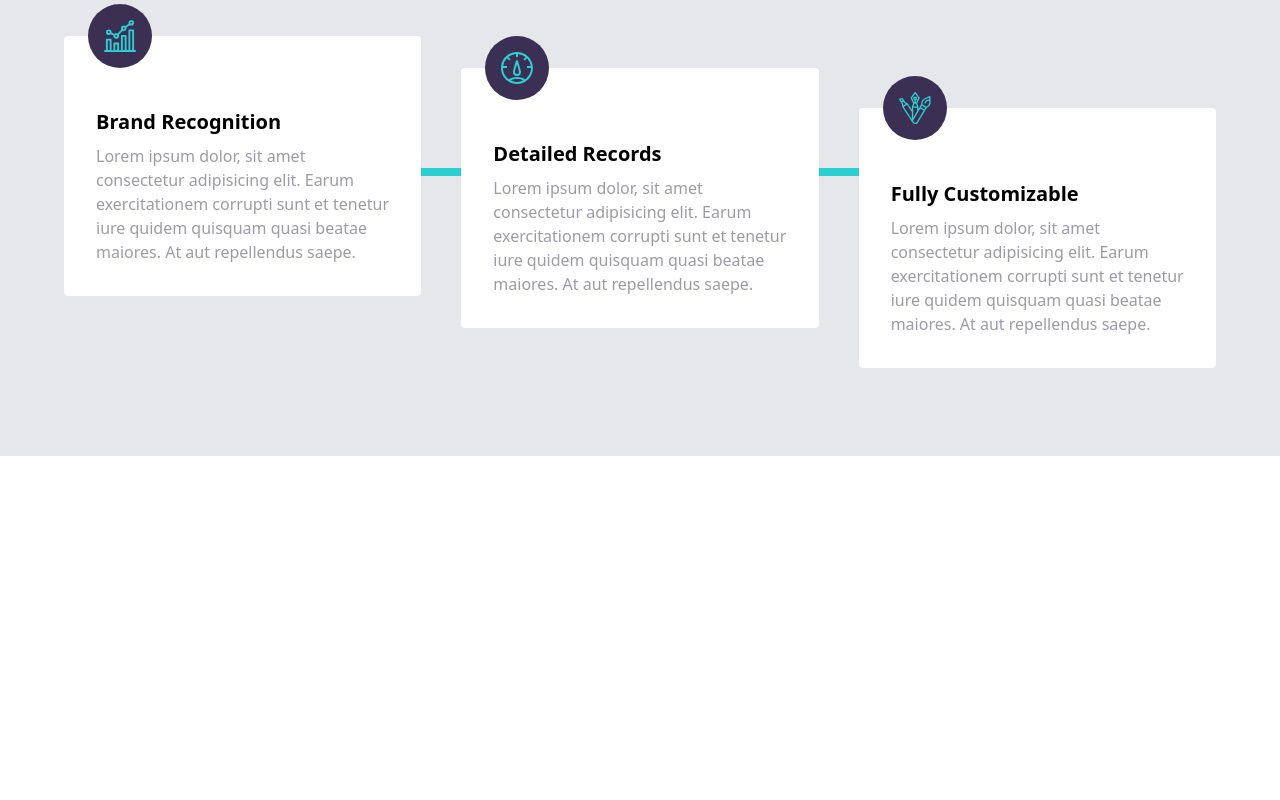
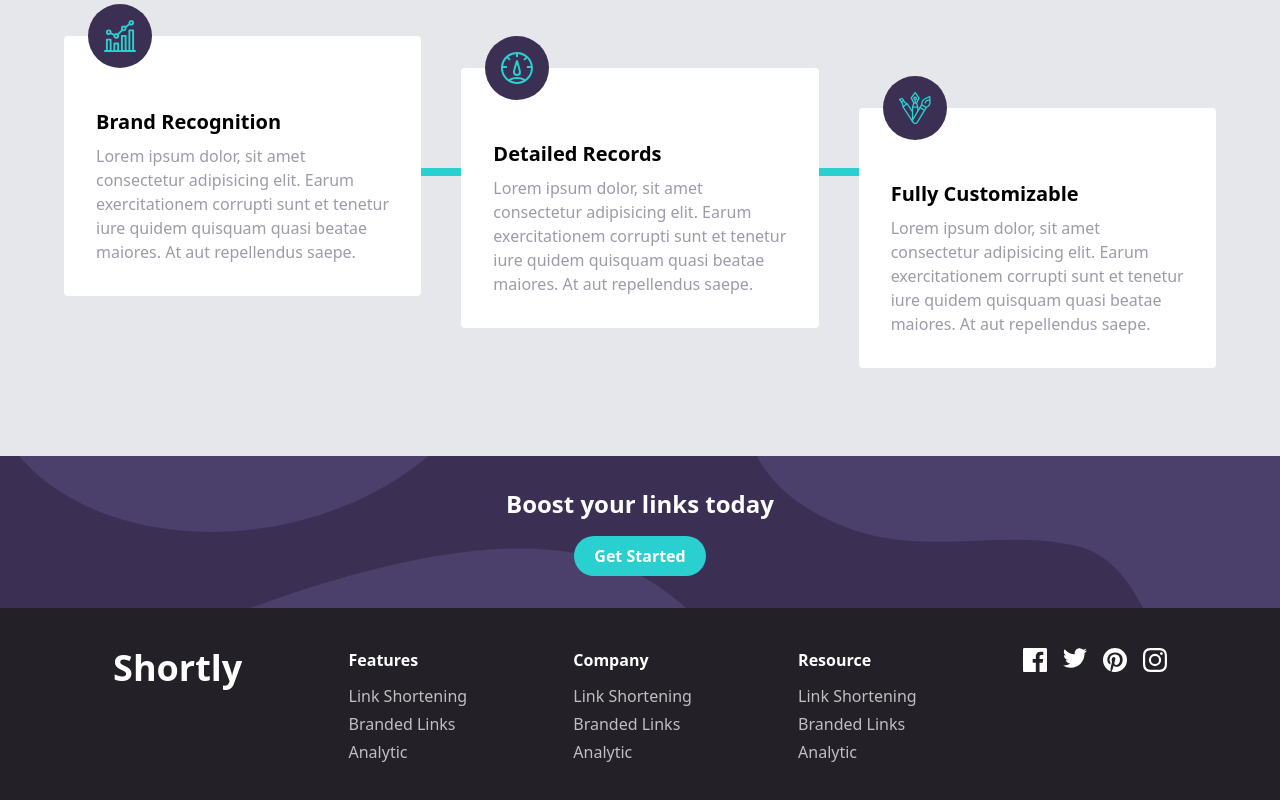
Before and after one commit to 0paziz/URL-shortening-API-landing-page-solution, a React (Vite) app: page / in a window 1280 px wide. Shown: the part 870-1670 px from the top of the page. Before the commit the page ends 1326 px from the top, so only its background shows below. Built offline with nearby package versions, Linux system fonts and the light colour scheme.

Commit message:
add footer

```diff
--- a/src/App.css
+++ b/src/App.css
@@ -47,5 +47,28 @@
     background-repeat: no-repeat; /* Prevents the image from repeating */
     background-size: cover; /* Scales the image to cover the entire div area */
     background-position: center; /* Centers the background image */
-    /* Add other styles as needed */
 }
+
+
+.bg-boost-desktop{
+    width: 100%;
+    background-image: url('/images/bg-boost-desktop.svg'); /* Reference your SVG file */
+    background-repeat: no-repeat; /* Prevents the image from repeating */
+    background-size: cover; /* Scales the image to cover the entire div area */
+    background-position: center; /* Centers the background image */
+
+}
+
+ .bgvery-dark-violet{
+    background-color: var( --very-dark-violet);
+
+ }
+
+
+ .graytextFooter{
+    color: var(--gray);
+}
+
+.graytextFooter:hover{
+    color: var(--cyan);
+}
--- a/src/App.jsx
+++ b/src/App.jsx
@@ -2,6 +2,7 @@ import React from 'react'
 import Navbar from './component/Navbar'
 import Hero from './component/Hero'
 import ShortenLinksFeatures from './component/ShortenLinksFeatures'
+import Footer from './component/Footer'
 
 export default function App() {
   return (
@@ -9,6 +10,7 @@ export default function App() {
     <Navbar/>
     <Hero/>
     <ShortenLinksFeatures/>
+    <Footer/>
 
     </>
   )
--- /dev/null
+++ b/src/component/Footer.jsx
@@ -0,0 +1,54 @@
+import React from 'react'
+import "../App.css"
+
+export default function Footer() {
+  return (
+    <>
+    {/*CTA*/}
+    <section className='darkVoiletBg py-4 bg-boost-desktop'>
+        <div className='flex flex-col items-center justify-center gap-4 p-4'>
+            <h2 className='text-white font-bold text-2xl'>Boost your links today</h2>
+            <button className='BgCyanColor  rounded-full py-2 px-5 font-bold text-white hover:opacity-50 cursor-pointer'>Get Started</button>
+        </div>
+    </section>
+
+    <footer className='bgvery-dark-violet p-10 '>
+
+    <div className='max-w-6xl  mx-auto'>
+        <div className='flex gap-2 justify-around'>
+              <div >
+        <h1 className='text-4xl text-white font-bold pb-2'>Shortly</h1>
+    </div>
+            <ul className='gap-y-1 flex flex-col'>
+                <li className='text-white pb-2 font-bold'>Features</li>
+                <li className='graytextFooter'> <a href="">Link Shortening</a> </li>
+                <li className='graytextFooter'><a href="">Branded Links</a></li>
+                <li className='graytextFooter'><a href="">Analytic</a></li>
+            </ul>
+
+            <ul className='gap-y-1 flex flex-col'>
+                <li className='text-white pb-2 font-bold'>Company</li>
+                <li className='graytextFooter'> <a href="">Link Shortening</a> </li>
+                <li className='graytextFooter'><a href="">Branded Links</a></li>
+                <li className='graytextFooter'><a href="">Analytic</a></li>
+            </ul>
+
+            <ul className='gap-y-1 flex flex-col'>
+                <li className='text-white pb-2 font-bold'>Resource</li>
+                <li className='graytextFooter'> <a href="">Link Shortening</a> </li>
+                <li className='graytextFooter'><a href="">Branded Links</a></li>
+                <li className='graytextFooter'><a href="">Analytic</a></li>
+            </ul>
+
+            <ul className='flex gap-4 justify-center'>
+                <li className=''><a href=""><img src='/images/icon-facebook.svg' alt=''/></a></li>
+                <li ><a  href=""><img  src='/images/icon-twitter.svg' alt=''/></a></li>
+                <li><a href=""><img src='/images/icon-pinterest.svg' alt=''/></a></li>
+                 <li> <a href=""><img src='/images/icon-instagram.svg' alt=''/></a> </li>
+            </ul>
+        </div>
+    </div>
+    </footer>
+    </>
+  )
+}
```
